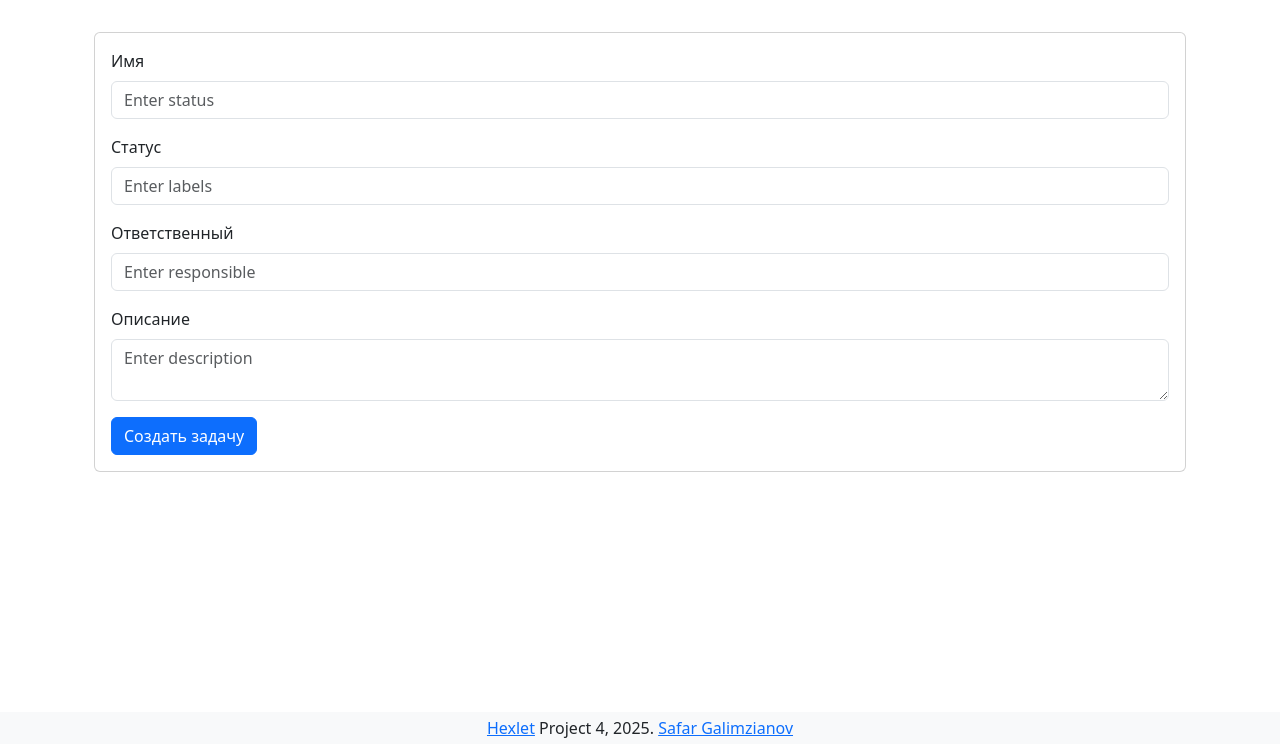
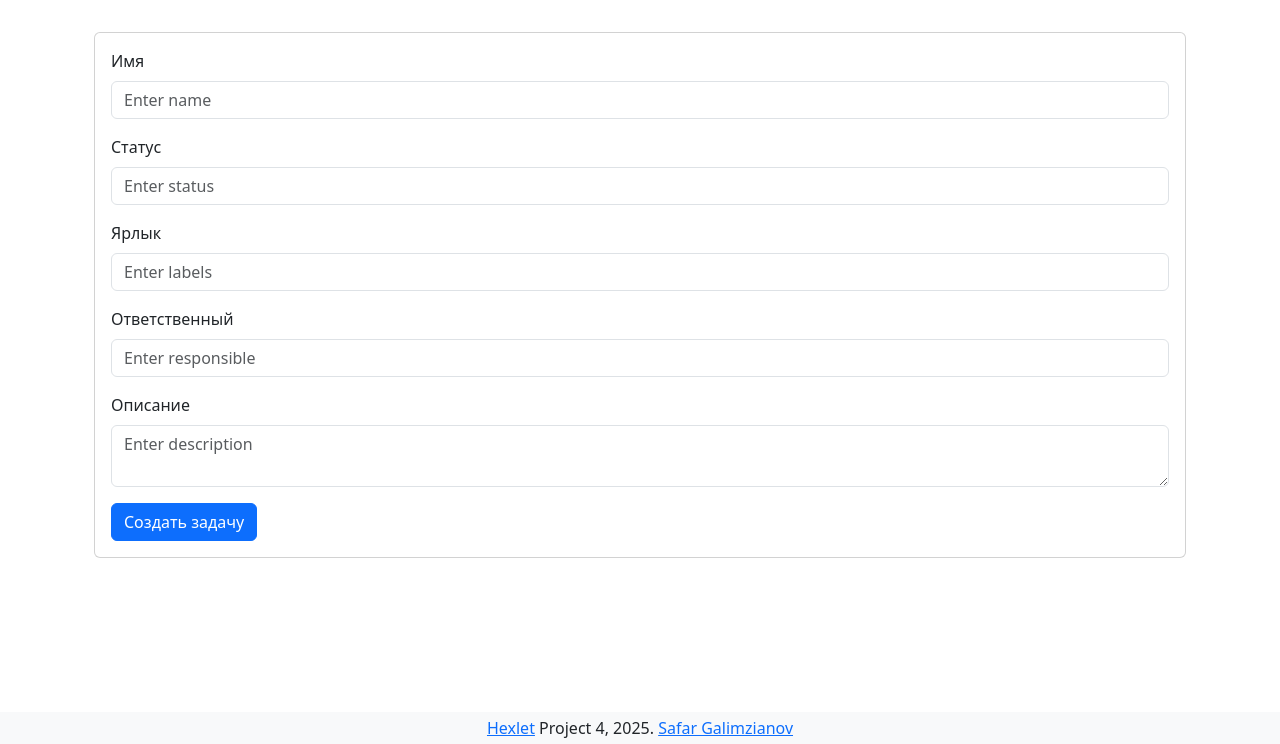
Before and after one commit to SafarGalimzianov/python-project-52, a Django app: page /tasks/create/ in a window 1280 px wide. Shown: the part 56-800 px from the top of the page. Run offline with Django 5.2, Linux system fonts and the light colour scheme; the visitor is signed in with stand-in values (Sample User, id 1).

Commit message:
1.8.?: ...

```diff
--- a/task_manager/tasks/models.py
+++ b/task_manager/tasks/models.py
@@ -3,6 +3,7 @@ from task_manager.statuses.models import Status
 from task_manager.labels.models import Label
 
 class Task(models.Model):
+    name = models.CharField(max_length=150)
     status = models.ForeignKey(Status, on_delete=models.PROTECT, related_name='tasks')
     labels = models.ManyToManyField(Label, related_name='tasks')
     creator = models.ForeignKey(
--- a/task_manager/tasks/views.py
+++ b/task_manager/tasks/views.py
@@ -13,7 +13,7 @@ class TaskPageView(LoginRequiredMixin, FilterView, TaskFormMixin, ListView):
     filterset_class = TaskFilter
     context_extra = {
         'title': 'Tasks',
-        'table_headers': ['ID', 'Status', 'Labels', 'Creator',
+        'table_headers': ['ID', 'Name', 'Status', 'Labels', 'Creator',
                          'Responsible', 'Description', 'Actions'],
         'form_action': 'task_create',
     }
--- a/task_manager/templates/search.html
+++ b/task_manager/templates/search.html
@@ -12,6 +12,7 @@
       <thead>
         <tr>
           <th>ID</th>
+          <th>Name</th>
           <th>Status</th>
           <th>Labels</th>
           <th>Creator</th>
--- a/task_manager/templates/tasks/create_tasks.html
+++ b/task_manager/templates/tasks/create_tasks.html
@@ -8,10 +8,14 @@
         {% csrf_token %}
         <div class="mb-3">
           <label for="id_status" class="form-label">Имя</label>
+          <input type="text" class="form-control" id="id_status" name="name" placeholder="Enter name">
+        </div>
+        <div class="mb-3">
+          <label for="id_status" class="form-label">Статус</label>
           <input type="text" class="form-control" id="id_status" name="status" placeholder="Enter status">
         </div>
         <div class="mb-3">
-          <label for="id_labels" class="form-label">Статус</label>
+          <label for="id_labels" class="form-label">Ярлык</label>
           <input type="text" class="form-control" id="id_labels" name="labels" placeholder="Enter labels">
         </div>
         <div class="mb-3">
--- a/task_manager/templates/tasks/index_tasks.html
+++ b/task_manager/templates/tasks/index_tasks.html
@@ -14,6 +14,7 @@
     {% for content in table_content %}
         <tr>
             <td>{{ content.id }}</td>
+            <td>{{ content.name }}</td>
             <td>{{ content.status }}</td>
             <td>
                 {% comment %}
--- a/task_manager/templates/tasks/test.html
+++ b/task_manager/templates/tasks/test.html
@@ -53,6 +53,7 @@
             <thead>
               <tr>
                 <th>ID</th>
+                <th>Name</th>
                 <th>Status</th>
                 <th>Labels</th>
                 <th>Creator</th>
```
Also changed, not shown: task_manager/tasks/migrations/0002_task_name.py (added).
